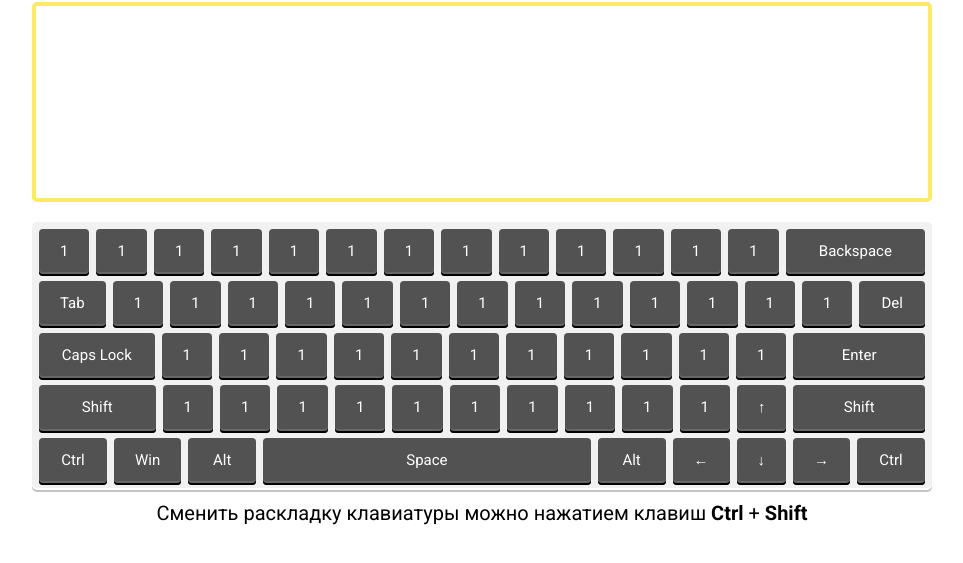
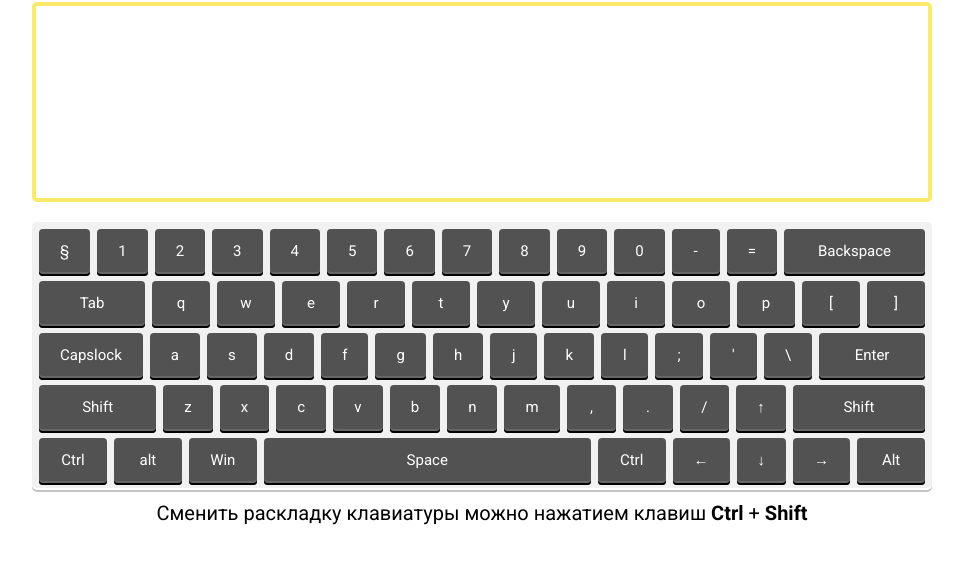
Before and after one commit to fromarys/virtual-keyboard, a website built with webpack: page src/index.html in a window 1280 px wide. Shown: the part 83-646 px from the top of the page, without its empty margins (158-1121 px from the left). Built offline with nearby package versions, Linux system fonts and the light colour scheme.

Commit message:
feat: add keys

```diff
--- a/src/index.html
+++ b/src/index.html
@@ -14,7 +14,7 @@
         <h1 class="title">Virtual Keyboard</h1>
         <textarea class="textarea" ></textarea>
         <div class="keyboard">
-            <div class="row keyboard__row">
+            <!-- <div class="row keyboard__row">
                 <div class="keyboard__button" data-key="">1</div>
                 <div class="keyboard__button" data-key="">1</div>
                 <div class="keyboard__button" data-key="">1</div>
@@ -87,7 +87,7 @@
                 <div class="keyboard__button arrow arrow_down" data-key="">↓</div>
                 <div class="keyboard__button arrow arrow_right" data-key="">→</div>
                 <div class="keyboard__button ctrl ctrl_left" data-key="">Ctrl</div>
-            </div>
+            </div> -->
         </div>
         <p class="readme">Сменить раскладку клавиатуры можно нажатием клавиш <strong>Ctrl</strong> + <strong>Shift</strong></p>
     </div>
--- a/src/index.js
+++ b/src/index.js
@@ -1,2 +1,20 @@
 import './styles/scss/style.scss';
 import 'normalize.css';
+import KEYS from './scripts/keys.js';
+import Module from './scripts/module.js';
+
+
+
+window.onload = () => {
+    const key = new Module(KEYS);
+
+    let computerKeyPressed = (event) => {
+        event.preventDefault();
+        const virtualKey = document.querySelector(`[data-key-code="${event.code}"]`);
+        if (virtualKey) {
+            console.log(event.code)
+        }
+    }
+    document.addEventListener('keydown', computerKeyPressed);
+    document.addEventListener('keyup', computerKeyPressed);
+}
--- /dev/null
+++ b/src/scripts/keys.js
@@ -0,0 +1,142 @@
+export default [
+  // 1 ряд
+  {
+    code: 'Backquote', en: '§', enShift: '±', ru: 'ё', ruShift: 'Ё', row: 0, place: 0,
+  }, {
+    code: 'Digit1', en: '1', enShift: '!', ru: '1', ruShift: '!', row: 0, place: 1,
+  }, {
+    code: 'Digit2', en: '2', enShift: '@', ru: '2', ruShift: '"', row: 0, place: 2,
+  }, {
+    code: 'Digit3', en: '3', enShift: '#', ru: '3', ruShift: '№', row: 0, place: 3,
+  }, {
+    code: 'Digit4', en: '4', enShift: '$', ru: '4', ruShift: ';', row: 0, place: 4,
+  }, {
+    code: 'Digit5', en: '5', enShift: '%', ru: '5', ruShift: '%', row: 0, place: 5,
+  }, {
+    code: 'Digit6', en: '6', enShift: '^', ru: '6', ruShift: ':', row: 0, place: 6,
+  }, {
+    code: 'Digit7', en: '7', enShift: '&', ru: '7', ruShift: '?', row: 0, place: 7,
+  }, {
+    code: 'Digit8', en: '8', enShift: '*', ru: '8', ruShift: '*', row: 0, place: 8,
+  }, {
+    code: 'Digit9', en: '9', enShift: '(', ru: '9', ruShift: '(', row: 0, place: 9,
+  }, {
+    code: 'Digit0', en: '0', enShift: ')', ru: '0', ruShift: ')', row: 0, place: 10,
+  }, {
+    code: 'Minus', en: '-', enShift: '_', ru: '-', ruShift: '_', row: 0, place: 11,
+  }, {
+    code: 'Equal', en: '=', enShift: '+', ru: '=', ruShift: '+', row: 0, place: 12,
+  }, {
+    code: 'Backspace', system: true, name: 'Backspace', classes: 'keyboard__button backspace', row: 0, place: 13,
+  },
+
+  // 2 ряд
+  {
+    code: 'Tab', system: true, name: 'Tab', classes: 'keyboard__button tab', row: 1, place: 0,
+  }, {
+    code: 'KeyQ', en: 'q', enShift: 'Q', ru: 'й', ruShift: 'Й', row: 1, place: 1,
+  }, {
+    code: 'KeyW', en: 'w', enShift: 'W', ru: 'ц', ruShift: 'Ц', row: 1, place: 2,
+  }, {
+    code: 'KeyE', en: 'e', enShift: 'E', ru: 'у', ruShift: 'У', row: 1, place: 3,
+  }, {
+    code: 'KeyR', en: 'r', enShift: 'R', ru: 'к', ruShift: 'К', row: 1, place: 4,
+  }, {
+    code: 'KeyT', en: 't', enShift: 'T', ru: 'е', ruShift: 'Е', row: 1, place: 5,
+  }, {
+    code: 'KeyY', en: 'y', enShift: 'Y', ru: 'н', ruShift: 'Н', row: 1, place: 6,
+  }, {
+    code: 'KeyU', en: 'u', enShift: 'U', ru: 'г', ruShift: 'Г', row: 1, place: 7,
+  }, {
+    code: 'KeyI', en: 'i', enShift: 'I', ru: 'ш', ruShift: 'Ш', row: 1, place: 8,
+  }, {
+    code: 'KeyO', en: 'o', enShift: 'O', ru: 'щ', ruShift: 'Щ', row: 1, place: 9,
+  }, {
+    code: 'KeyP', en: 'p', enShift: 'P', ru: 'з', ruShift: 'З', row: 1, place: 10,
+  }, {
+    code: 'BracketLeft', en: '[', enShift: '{', ru: 'х', ruShift: 'Х', row: 1, place: 11,
+  }, {
+    code: 'BracketRight', en: ']', enShift: '}', ru: 'ъ', ruShift: 'Ъ', row: 1, place: 12,
+  },
+
+  // 3 ряд
+  {
+    code: 'CapsLock', system: true, name: 'Capslock', classes: 'keyboard__button capslock', row: 2, place: 0,
+  }, {
+    code: 'KeyA', en: 'a', enShift: 'A', ru: 'ф', ruShift: 'Ф', row: 2, place: 1,
+  }, {
+    code: 'KeyS', en: 's', enShift: 'S', ru: 'ы', ruShift: 'Ы', row: 2, place: 2,
+  }, {
+    code: 'KeyD', en: 'd', enShift: 'D', ru: 'в', ruShift: 'В', row: 2, place: 3,
+  }, {
+    code: 'KeyF', en: 'f', enShift: 'F', ru: 'а', ruShift: 'А', row: 2, place: 4,
+  }, {
+    code: 'KeyG', en: 'g', enShift: 'G', ru: 'п', ruShift: 'П', row: 2, place: 5,
+  }, {
+    code: 'KeyH', en: 'h', enShift: 'H', ru: 'р', ruShift: 'Р', row: 2, place: 6,
+  }, {
+    code: 'KeyJ', en: 'j', enShift: 'J', ru: 'о', ruShift: 'О', row: 2, place: 7,
+  }, {
+    code: 'KeyK', en: 'k', enShift: 'K', ru: 'л', ruShift: 'Л', row: 2, place: 8,
+  }, {
+    code: 'KeyL', en: 'l', enShift: 'L', ru: 'д', ruShift: 'Д', row: 2, place: 9,
+  }, {
+    code: 'Semicolon', en: ';', enShift: ':', ru: 'ж', ruShift: 'Ж', row: 2, place: 10,
+  }, {
+    code: 'Quote', en: "'", enShift: '"', ru: 'э', ruShift: 'Э', row: 2, place: 11,
+  }, {
+    code: 'Backslash', en: '\\', enShift: '|', ru: '\\', ruShift: '/', row: 2, place: 12,
+  }, {
+    code: 'Enter', system: true, name: 'Enter', classes: 'keyboard__button enter', row: 2, place: 13,
+  },
+
+  // 4 ряд
+  {
+    code: 'ShiftLeft', system: true, name: 'Shift', classes: 'keyboard__button shift shift_left', row: 3, place: 0,
+  }, {
+    code: 'KeyZ', en: 'z', enShift: 'Z', ru: 'я', ruShift: 'Я', row: 3, place: 1,
+  }, {
+    code: 'KeyX', en: 'x', enShift: 'X', ru: 'ч', ruShift: 'Ч', row: 3, place: 2,
+  }, {
+    code: 'KeyC', en: 'c', enShift: 'C', ru: 'с', ruShift: 'С', row: 3, place: 3,
+  }, {
+    code: 'KeyV', en: 'v', enShift: 'V', ru: 'м', ruShift: 'М', row: 3, place: 4,
+  }, {
+    code: 'KeyB', en: 'b', enShift: 'B', ru: 'и', ruShift: 'И', row: 3, place: 5,
+  }, {
+    code: 'KeyN', en: 'n', enShift: 'N', ru: 'т', ruShift: 'Т', row: 3, place: 6,
+  }, {
+    code: 'KeyM', en: 'm', enShift: 'M', ru: 'ь', ruShift: 'Ь', row: 3, place: 7,
+  }, {
+    code: 'Comma', en: ',', enShift: '<', ru: 'б', ruShift: 'Б', row: 3, place: 8,
+  }, {
+    code: 'Period', en: '.', enShift: '>', ru: 'ю', ruShift: 'Ю', row: 3, place: 9,
+  }, {
+    code: 'Slash', en: '/', enShift: '?', ru: '.', ruShift: ',', row: 3, place: 10,
+  }, {
+    code: 'ArrowUp', en: '↑', enShift: '↑', ru: '↑', ruShift: '↑', classes: 'keyboard__button arrow arrow_up', row: 3, place: 11,
+  }, {
+    code: 'ShiftRight', system: true, name: 'Shift', classes: 'keyboard__button shift shift_right', row: 3, place: 12,
+  },
+
+  // 5 ряд
+  {
+    code: 'ControlLeft', system: true, name: 'Ctrl', classes: 'keyboard__button ctrl ctrl_left', row: 4, place: 0,
+  }, {
+    code: 'AltLeft', system: true, name: 'alt', classes: 'keyboard__button alt alt_left', row: 4, place: 1,
+  }, {
+    code: 'MetaLeft', system: true, name: 'Win', classes: 'keyboard__button win win_left', row: 4, place: 2,
+  }, {
+    code: 'Space', system: true, name: 'Space', classes: 'keyboard__button space', row: 4, place: 3,
+  }, {
+    code: 'MetaRight', system: true, name: 'Ctrl', classes: 'keyboard__button ctrl ctrl_right', row: 4, place: 4,
+  }, {
+    code: 'ArrowLeft', en: '←', enShift: '←', ru: '←', ruShift: '←', classes: 'keyboard__button arrow arrow_left', row: 4, place: 5,
+  }, {
+    code: 'ArrowDown', en: '↓', enShift: '↓', ru: '↓', ruShift: '↓', classes: 'keyboard__button arrow arrow_down', row: 4, place: 6,
+  }, {
+    code: 'ArrowRight', en: '→', enShift: '→', ru: '→', ruShift: '→', classes: 'keyboard__button arrow arrow_right', row: 4, place: 7,
+  }, {
+    code: 'AltRight', system: true, name: 'Alt', classes: 'keyboard__button alt alt_right', row: 4, place: 8,
+  },
+];
--- /dev/null
+++ b/src/scripts/module.js
@@ -0,0 +1,28 @@
+const html = document.querySelector('html');
+const keyboard = document.querySelector('.keyboard');
+
+export default class {
+    constructor(keys) {
+        this.keys = keys;
+        this.createKeyboard();
+      }
+//Создает клавиши
+      createKeyboard() {
+        let createRow;
+        this.keys.forEach((elem) => {
+          if (createRow !== elem.row) {
+            const row = document.createElement('div');
+            row.classList.add('keyboard__row');
+            keyboard.append(row);
+            createRow = elem.row;
+          }
+          const button = document.createElement('div');
+          button.classList.add('keyboard__button');
+          button.dataset.keyCode = elem.code;
+          button.innerHTML = elem.system ? elem.name : elem.en;//заменить, пока добавляется только английский
+          document.querySelectorAll('.keyboard__row')[createRow].append(button);
+          if (elem.classes) button.classList = elem.classes;
+        });
+      }
+
+}
```
